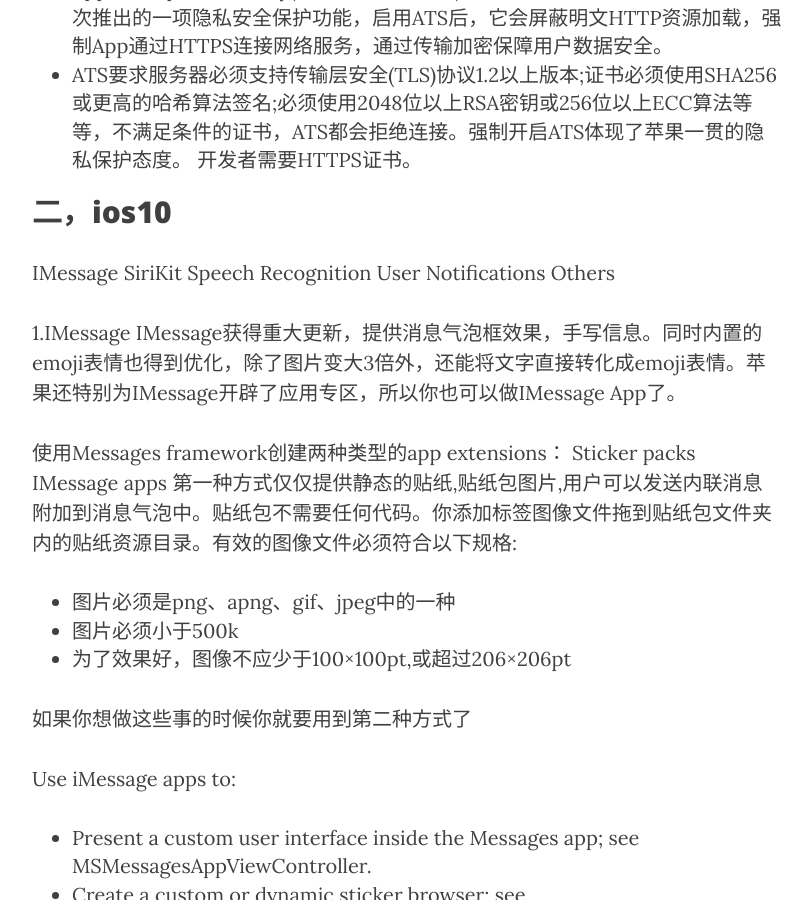
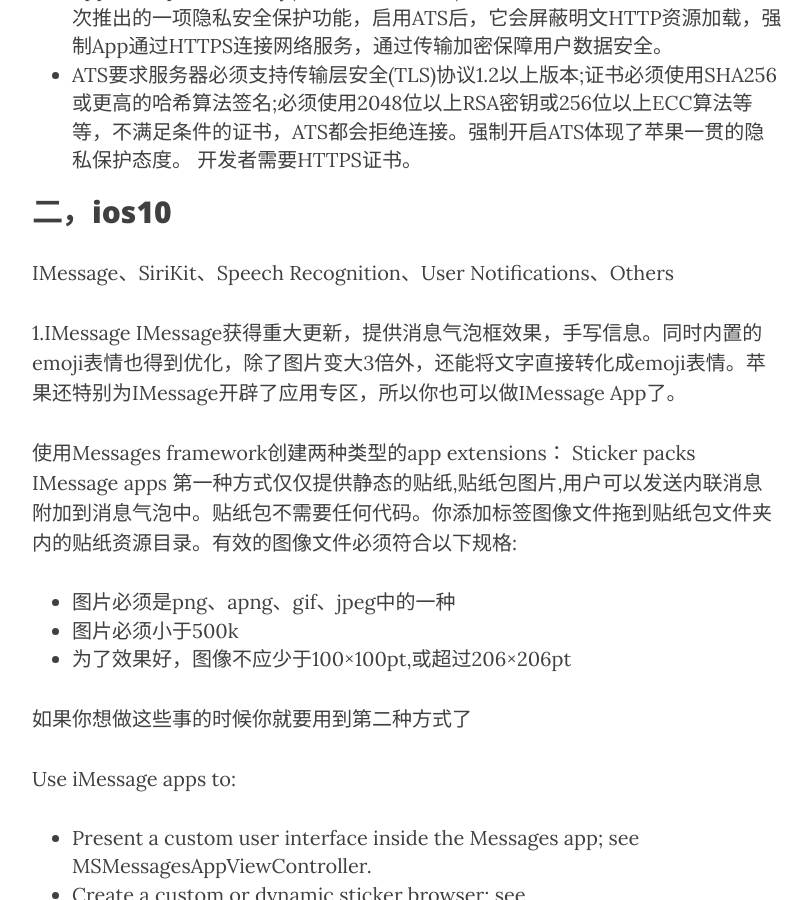
Before and after one commit to lizouzt/blog, a Jekyll site: the page built from _posts/2017-01-01-ios2016技术回顾.markdown, in a window 1280 px wide and 900 px high, scrolled down 2436 px. Shown: the whole window, without its empty margins (233-1045 px from the left). Built offline with Jekyll 4.4.1, drawn with Linux system fonts in a browser that asks for light colours; nearby versions of some CDN libraries; comment, search, counter and statistics services are not loaded; some of the changed text lies outside the part shown.

Commit message:
修改技术分享格式

```diff
--- a/_posts/2017-01-01-ios2016技术回顾.markdown
+++ b/_posts/2017-01-01-ios2016技术回顾.markdown
@@ -16,8 +16,7 @@
 
 ## 一，一些限制
 
-IPV6
-HTTPS
+IPV6、HTTPS
 
 1.IPV6
 
@@ -48,11 +47,7 @@
 
 ## 二，ios10
 
-IMessage
-SiriKit
-Speech Recognition
-User Notifications
-Others
+IMessage、SiriKit、Speech Recognition、User Notifications、Others
 
 1.IMessage
 IMessage获得重大更新，提供消息气泡框效果，手写信息。同时内置的emoji表情也得到优化，除了图片变大3倍外，还能将文字直接转化成emoji表情。苹果还特别为IMessage开辟了应用专区，所以你也可以做IMessage App了。
```
Also changed, not shown: other parts of _posts/2017-01-01-ios2016技术回顾.markdown (+1 -0 lines).
